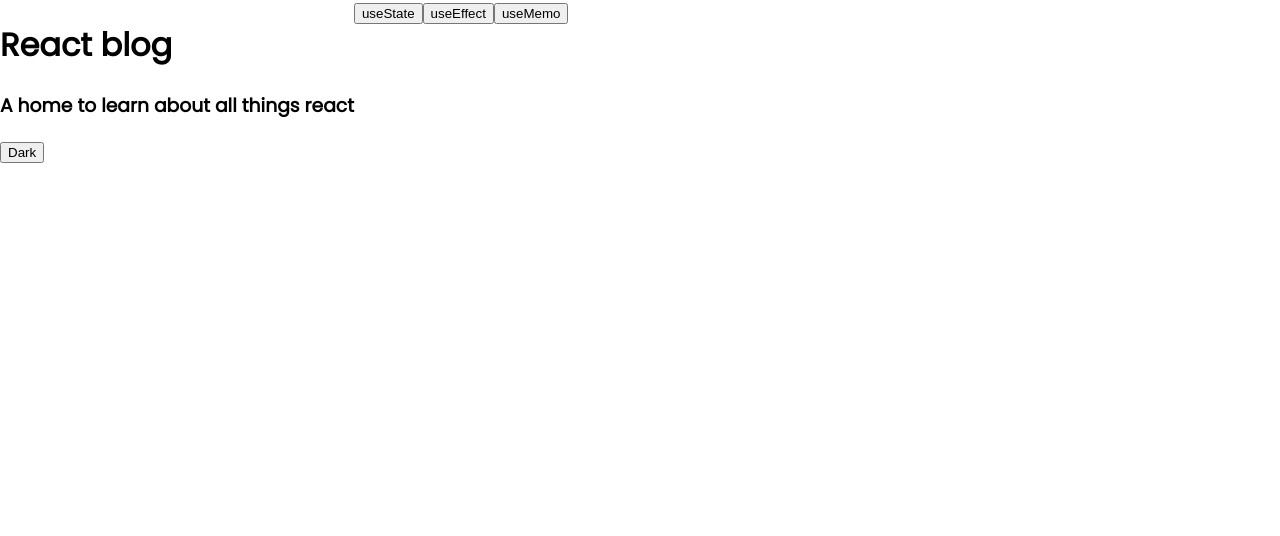
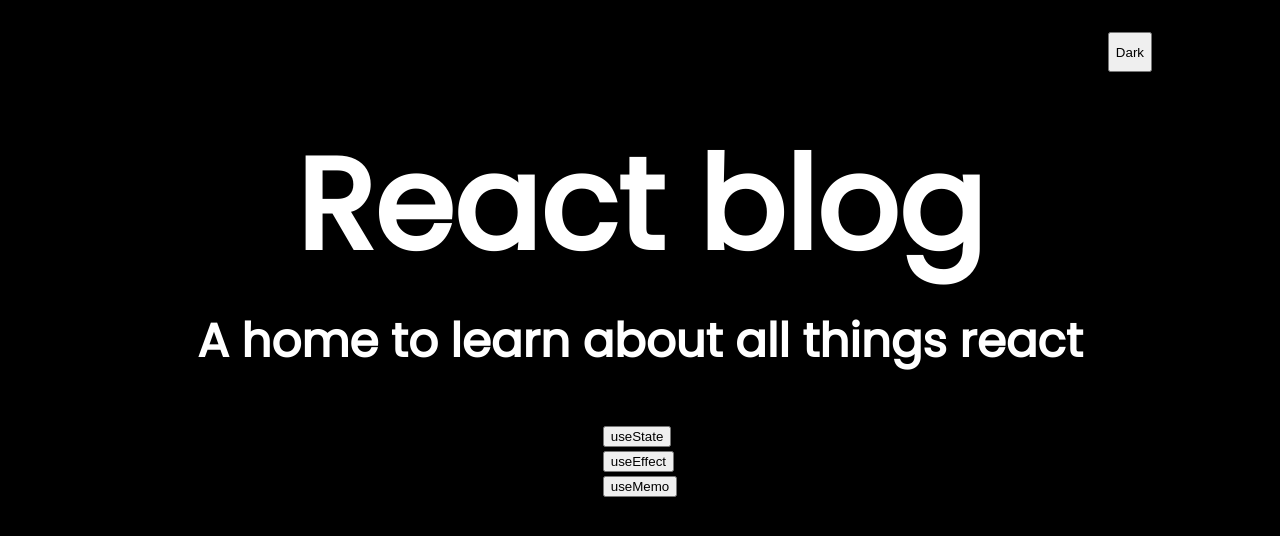
Before and after one commit to taine-rasmussen/react-blog, a React (Create React App) app: page / in a window 1280 px wide. Shown: the top 536 px of the page. Built offline with nearby package versions, Linux system fonts and the light colour scheme.

Commit message:
landing page styling

```diff
--- a/src/App.css
+++ b/src/App.css
@@ -2,13 +2,6 @@
 
 body {
   font-family: "Poppins", sans-serif;
-  margin: 0;
+  margin: 0rem;
+  box-sizing: border-box;
 }
-
-.landing-container {
-  height: 100vh;
-  width: 100vw;
-  background-color: aqua;
-  display: flex;
-  flex-wrap: wrap;
-}
--- a/src/Components/Landing.js
+++ b/src/Components/Landing.js
@@ -1,8 +1,9 @@
 import React, { useState } from 'react'
 import Button from '../Library/Button'
+import '../Styles/Landing.css'
 
 const Landing = () => {
-  const [darkMode, setDarkMode] = useState(false)
+  const [darkMode, setDarkMode] = useState(true)
   const blogLinks = ['useState', 'useEffect', 'useMemo']
 
   const themeStyles = {
@@ -12,15 +13,25 @@ const Landing = () => {
 
   return (
     <div className="landing-container" style={themeStyles}>
-      <div className="landing-headers">
-        <h1>React blog</h1>
-        <h3>A home to learn about  all things react</h3>
+      <div className="darkmode-container">
         <button
           onClick={() => { setDarkMode(prevDarkMode => !prevDarkMode) }}
         >Dark</button >
       </div>
-      <div>
-        {blogLinks.map(link => (<Button text={link} path={link} />))}
+      <div className="landing-headers">
+        <div className="header-title">
+          <h1>React blog</h1>
+        </div>
+        <div className="header-subheader">
+          <h3>A home to learn about  all things react</h3>
+        </div>
+      </div>
+      <div className='landing-body'>
+        {blogLinks.map(link => (
+          <div className='landing-item' key={link}>
+            <Button text={link} path={link} />
+          </div>
+        ))}
       </div>
     </div>
   )
--- a/src/Components/StateBlog.js
+++ b/src/Components/StateBlog.js
@@ -1,6 +1,7 @@
 import React from 'react'
 import SyntaxHighLighter from 'react-syntax-highlighter';
 import { dracula } from 'react-syntax-highlighter/dist/cjs/styles/hljs';
+import '../Styles/State.css'
 
 import Textbox from '../Library/Textbox'
 import Button from '../Library/Button'
--- /dev/null
+++ b/src/Styles/Landing.css
@@ -0,0 +1,38 @@
+.landing-container {
+  height: 100vh;
+  width: 100vw;
+  display: flex;
+  flex-wrap: wrap;
+  flex-direction: column;
+  align-items: center;
+}
+
+.darkmode-container {
+  height: 5vh;
+  width: 80vw;
+  display: flex;
+  justify-content: flex-end;
+  margin-top: 2rem;
+}
+
+.landing-headers {
+  justify-content: center;
+  margin-top: -3rem;
+}
+
+.header-title {
+  display: flex;
+  justify-content: center;
+  font-size: 4rem;
+}
+
+.header-subheader {
+  font-size: 2.5rem;
+  margin-top: -8rem;
+}
+
+.landing-body {
+}
+
+.landing-item {
+}
--- /dev/null
+++ b/src/Styles/State.css
@@ -0,0 +1,3 @@
+.stateblog-container {
+  background-color: aquamarine;
+}
```
